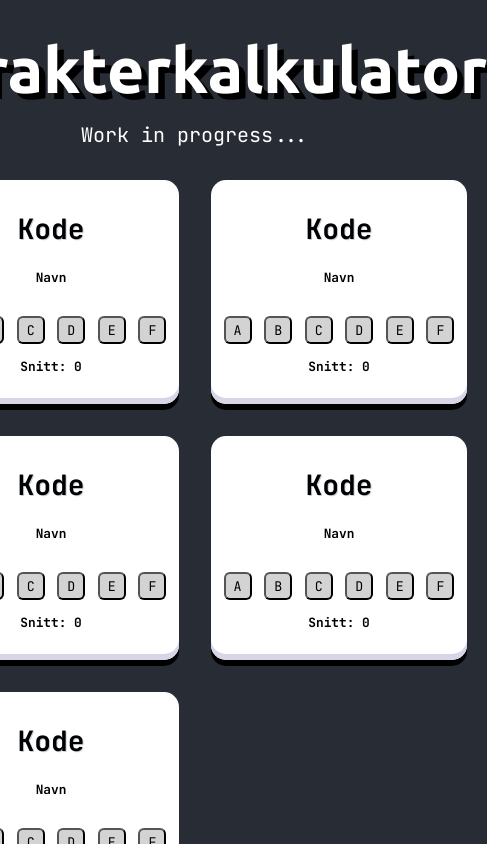
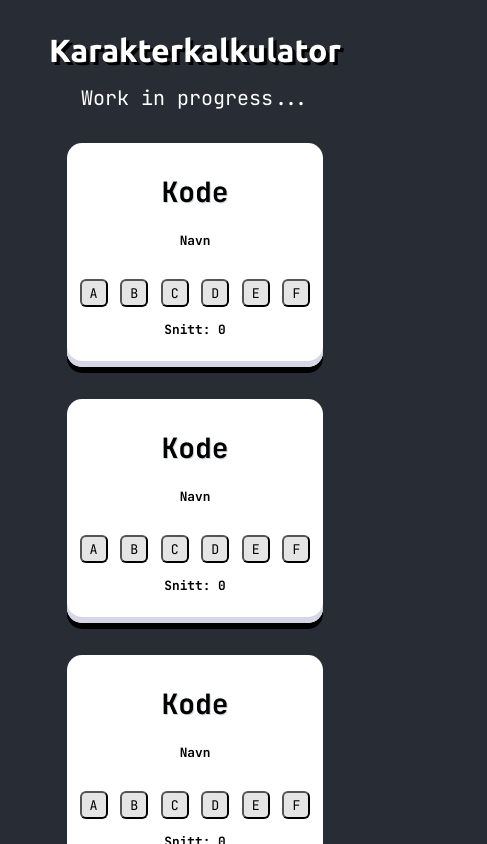
Before and after one commit to havardnyboe/karakterkalkulator, a React (Create React App) app: page / in a window 390 px wide. Shown: the top 844 px of the page, 487 px wide, since content can reach past the window. Built offline with nearby package versions, Linux system fonts and the light colour scheme.

Commit message:
new styles

```diff
--- a/src/styles/App.module.css
+++ b/src/styles/App.module.css
@@ -1,20 +1,22 @@
 .app {
+  max-width: 1200px;
+  min-height: 100vh;
+  margin: auto;
   font-size: 1.25em;
   display: flex;
   flex-direction: column;
   align-items: center;
-  justify-content: center;
+  justify-content: flex-start;
 }
 
 .course_container {
-  margin: 2rem 0;
-  width: min-content;
-  display: grid;
+  margin: 2rem 1rem;
+  display: flex;
+  flex-direction: row;
+  flex-wrap: wrap;
   gap: 2rem;
-  grid-template-areas:
-    ". ."
-    ". ."
-    ". .";
+  align-content: flex-start;
+  justify-content: center;
 }
 
 h1 {
@@ -22,3 +24,15 @@ h1 {
   font-size: 4rem;
   text-shadow: .1em .1em black;
 }
+
+@media only screen and (max-width: 1000px) {
+  h1 {
+    font-size: 3rem;
+  }
+}
+
+@media only screen and (max-width: 500px) {
+  h1 {
+    font-size: 2rem;
+  }
+}
--- a/src/styles/Course.module.css
+++ b/src/styles/Course.module.css
@@ -6,7 +6,6 @@
   width: 16rem;
   height: 14rem;
   border-radius: 15px;
-  margin: auto;
   box-shadow: 0 8px 5px black;
   box-shadow: black 0px 6px 0px, #d6d6e7 0 -6px 0 inset;
 
@@ -34,6 +33,7 @@ button {
   width: 1.75rem;
   height: 1.75rem;
   background-color: lightgray;
+  background-color: rgb(229, 229, 229);
   border-radius: 6px;
 }
 
@@ -44,3 +44,8 @@ span {
   min-height: 2rem;
   margin-top: 0;
 }
+
+.mg0 {
+  margin: 0;
+  min-height: 1rem;
+}
--- a/src/styles/index.css
+++ b/src/styles/index.css
@@ -13,3 +13,12 @@ body {
 code {
   font-family: "JetBrains Mono", Menlo, Monaco, Consolas, monospace;
 }
+
+footer {
+  background-color: #121417;
+  min-height: 20rem;
+  display: flex;
+  flex-direction: column;
+  align-items: center;
+  justify-content: space-evenly;
+}
```
